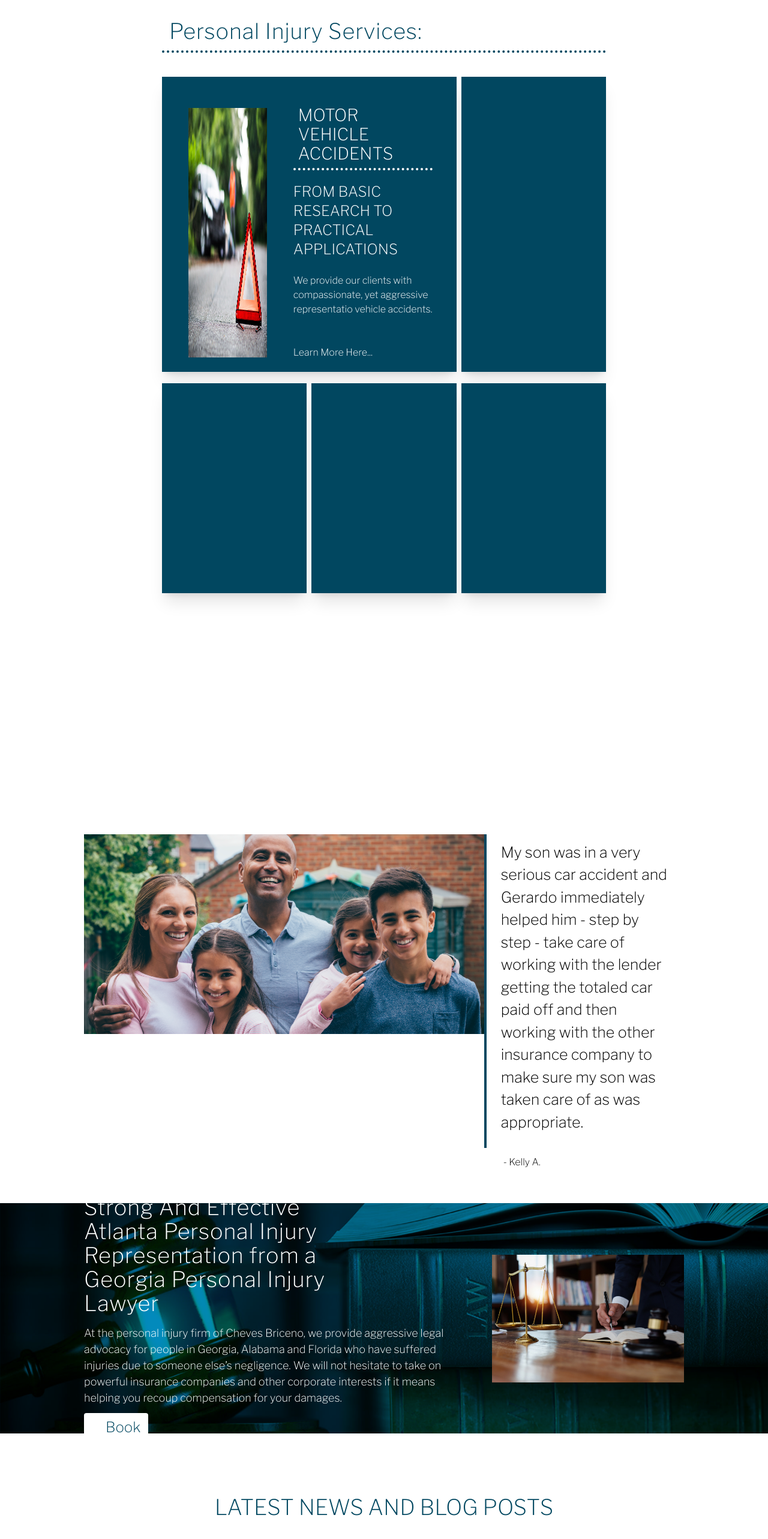
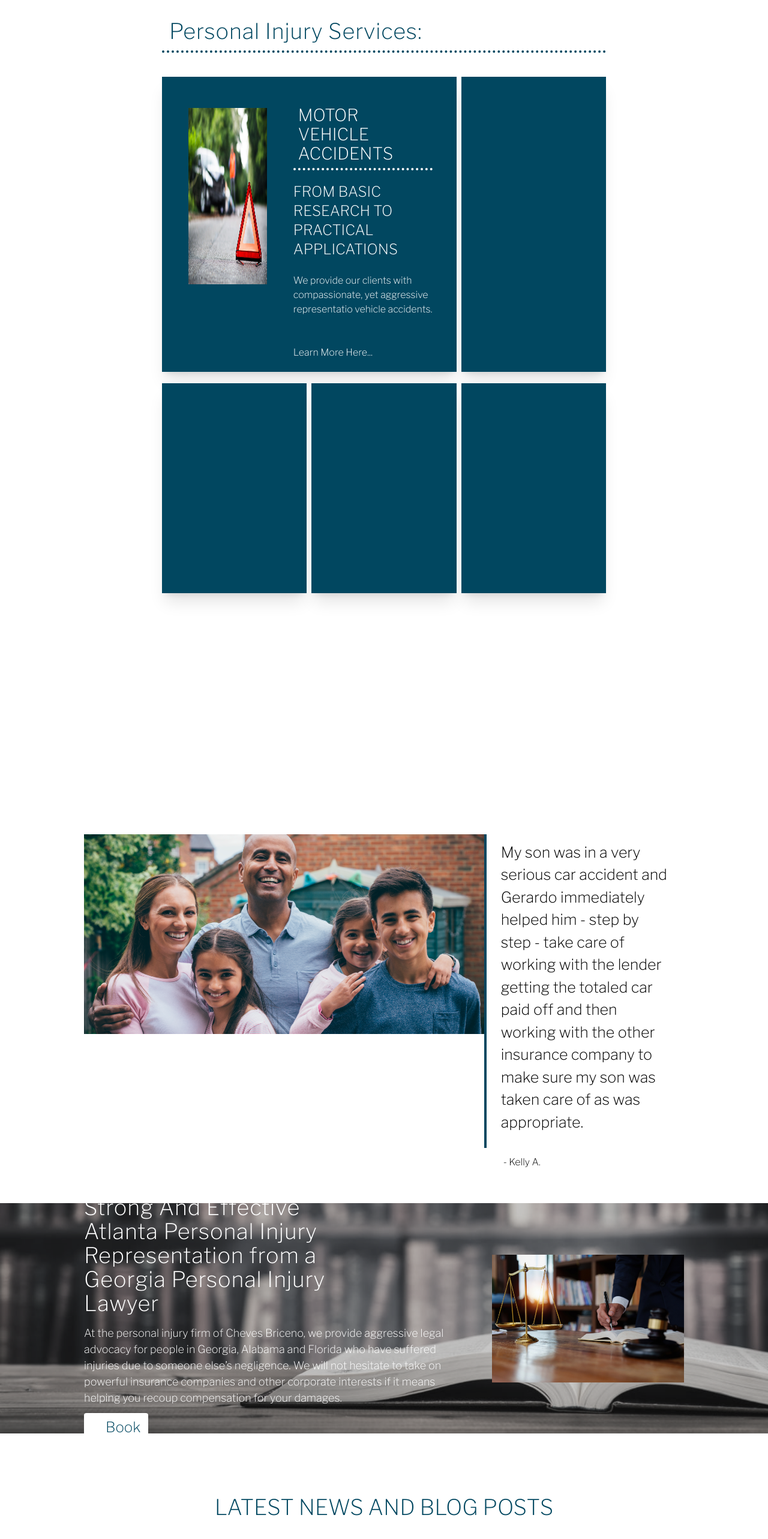
Before and after one commit to mac9192/AI-Blog, a Next.js app: page /en/personal-injury in a window 1280 px wide. Shown: the part 840-3406 px from the top of the page at 60% size. Built offline with nearby package versions, Linux system fonts and the light colour scheme.

Commit message:
PI Update

```diff
--- a/app/[lang]/personal-injury/page.tsx
+++ b/app/[lang]/personal-injury/page.tsx
@@ -136,7 +136,7 @@ const PersonalInjury = async ({
       <div className='bg-logoBlue   shadow-xl min-h-[350px] row-span-1 md:col-span-2' >
       <div className="flex md:flex-row w-full pt-5 sm:flex-col sm:pl-10 ">
             <div className="flex flex-row md:w-7/8 sm:w-full sm:pr-8">
-            <Image className=" p-6 pt-8 pr-3 sm:pl-1" width={480} height={2000} src={carAccident} alt=""/>
+            <Image className="sm:max-h-[350px] p-6 pt-8 pr-3 sm:pl-1" width={480} height={200} src={carAccident} alt=""/>
             </div>
             <div className="flex flex-col pr-10">
                 <p className="md:text-[28px] sm:text-2xl text-white  pt-7 p-2 border-dotted border-b-4 border-white w-full">MOTOR VEHICLE ACCIDENTS</p>
--- a/tailwind.config.js
+++ b/tailwind.config.js
@@ -40,7 +40,7 @@ module.exports = {
  backgroundImage: {
           'hero': "url('/assets/herobg.png')",
           'parallax': 'url("public/assets/img-cityatl.jpeg")',
-          'piSmall':  'url("public/assets/lawbg1.png")',
+          'piSmall':  'url("public/assets/pi-small-bg.png")',
           'groupbg': 'url("public/assets/profile-group.jpg")'
         },
 
```
